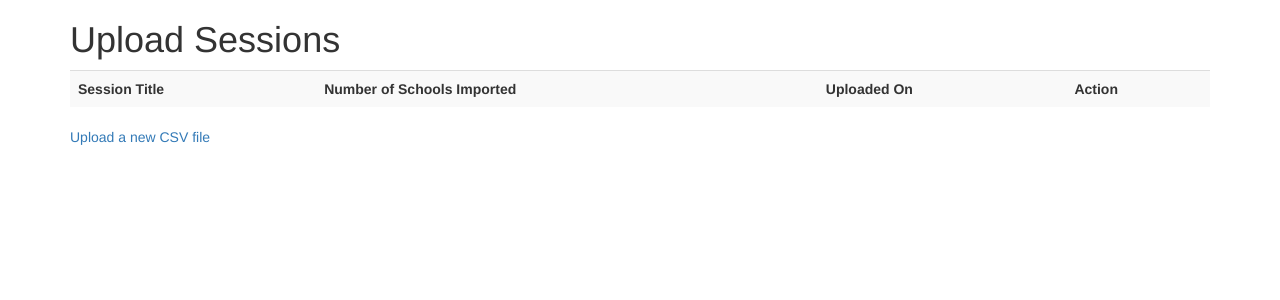
After one commit to miken/catacombs_prototype, a Django app: page /sessions/ in a window 1280 px wide. The commit adds this page. Shown: the top 300 px of the page. Run offline with Django 3.2, Linux system fonts and the light colour scheme; data that the repository does not hold is empty; some libraries are stand-ins or nearby versions.

Commit message:
Completed import sessions management

```diff
--- a/catacombs/urls.py
+++ b/catacombs/urls.py
@@ -2,7 +2,6 @@ from django.conf.urls import patterns, include, url
 from django.contrib.staticfiles.urls import staticfiles_urlpatterns
 
 import datacombo.views
-from datacombo.forms import UploadFileForm
 
 # Uncomment the next two lines to enable the admin:
 from django.contrib import admin
@@ -11,7 +10,6 @@ admin.autodiscover()
 urlpatterns = patterns('',
     # Examples:
     url(r'^$', datacombo.views.HomeView.as_view(), name='home-view'),
-    #url(r'^upload/$', datacombo.views.UploadFileFormPreview(UploadFileForm), name='upload'),
     url(r'^upload/$', datacombo.views.upload_file, name='upload'),
     url(r'^vars/$', datacombo.views.ListVariableView.as_view(), name='variables-list',),
     url(r'^vars/new$', datacombo.views.CreateVariableView.as_view(), name='variables-new',),
@@ -31,8 +29,11 @@ urlpatterns = patterns('',
         name='surveys-edit',),
     url(r'^surveys/delete/(?P<pk>\d+)/$', datacombo.views.DeleteSurveyView.as_view(),
         name='surveys-delete',),
-    url(r'^surveys/upload/(?P<pk>\d+)/$', datacombo.views.UploadSurveyView.as_view(),
-        name='surveys-upload',),
+    url(r'^sessions/$', datacombo.views.ListSessionView.as_view(), name='sessions-list',),
+    url(r'^sessions/edit/(?P<pk>\d+)/$', datacombo.views.UpdateSessionView.as_view(),
+        name='sessions-edit',),
+    url(r'^sessions/delete/(?P<pk>\d+)/$', datacombo.views.delete_session,
+        name='sessions-delete',),
     # Uncomment the admin/doc line below to enable admin documentation:
     url(r'^admin/doc/', include('django.contrib.admindocs.urls')),
 
--- a/datacombo/forms.py
+++ b/datacombo/forms.py
@@ -12,6 +12,7 @@ def get_survey_list():
 
 
 class UploadFileForm(forms.Form):
+    title = forms.CharField(max_length=100)
     survey_list = get_survey_list()
     survey = forms.ChoiceField(choices=survey_list)
     file = forms.FileField()
--- a/datacombo/models.py
+++ b/datacombo/models.py
@@ -3,7 +3,13 @@ from django.db import models
 
 # Create your models here.
 class ImportSession(models.Model):
+    title = models.CharField(max_length=100, default=u'Session with no name')
     date_created = models.DateField()
+
+    def school_count(self):
+        schools_participated = self.school_set.all()
+        count = len(schools_participated)
+        return count
 
 
 class Survey(models.Model):
--- /dev/null
+++ b/datacombo/templates/session_list.html
@@ -0,0 +1,29 @@
+{% extends "base.html" %}
+
+{% block content %}
+
+<h1>Upload Sessions</h1>
+
+<table class="table table-striped">
+  <tr>
+    <th>Session Title</th>
+    <th>Number of Schools Imported</th>
+    <th>Uploaded On</th>
+    <th>Action</th>
+  </tr>
+
+  {% for session in object_list %}
+  <tr class="session">
+    <td>{{ session.title }}</td>
+    <td>{{ session.school_count }}</td>
+    <td>{{ session.date_created }}</td>
+    <td>
+      <a href="{% url "sessions-edit" pk=session.id %}" class="btn btn-default">Edit</a>
+      <a href="{% url "sessions-delete" pk=session.id %}" class="btn btn-danger">Delete</a>
+    </td>
+  </tr>
+  {% endfor %}
+</table>
+
+<a href="{% url "upload" %}">Upload a new CSV file</a>
+{% endblock %}
--- a/datacombo/templates/upload_confirm.html
+++ b/datacombo/templates/upload_confirm.html
@@ -97,7 +97,11 @@
     <div class="container">
       <div class="row">
         <div class="col-lg-6 col-lg-offset-3">
-            <a href="" class="btn btn-danger btn-lg btn-block"><i class="icon-undo"> </i>Undo Import</a>
+          <!-- <form action="{% url "sessions-delete" pk=session_id %}" method="post"> -->
+            <!-- {% csrf_token %} -->
+            <!-- <input type="submit" name="delete" value="Undo Import" /> -->
+            <a href="{% url "sessions-delete" pk=session_id %}" class="btn btn-danger btn-lg btn-block"><i class="icon-undo"> </i>Undo Import</a>
+          <!-- </form> -->
         </div>
       </div>
     </div>
--- a/datacombo/views.py
+++ b/datacombo/views.py
@@ -5,9 +5,8 @@ from django.http import HttpResponse, HttpResponseRedirect
 from django.template import RequestContext
 from django.template.response import SimpleTemplateResponse
 from django.core.urlresolvers import reverse
-from django.shortcuts import render
+from django.shortcuts import render, render_to_response, get_object_or_404
 from django.views.generic import ListView, CreateView, UpdateView, DeleteView, TemplateView
-from django.contrib.formtools.preview import FormPreview
 
 from datacombo.models import Variable, School, Survey, SchoolParticipation, ImportSession
 from datacombo.forms import UploadFileForm
@@ -171,32 +170,7 @@ class DeleteSurveyView(DeleteView):
     def get_success_url(self):
         return reverse('surveys-list')
 
-
-class UploadSurveyView(UpdateView):
-
-    model = Survey
-    template_name = 'update_survey.html'
-
-    def get_success_url(self):
-        return reverse('home-view')
-
-    def get_context_data(self, **kwargs):
-        context = super(UploadSurveyView, self).get_context_data(**kwargs)
-        context['action'] = reverse('surveys-upload',
-                                    kwargs={'pk': self.get_object().id})
-
-        return context
-
-
-class UploadFileFormPreview(FormPreview):
-
-    form_template = 'upload.html'
-    preview_template = 'upload_confirm.html'
-
-    def done(self, request, cleaned_data):
-        return HttpResponseRedirect(reverse('home-view'))
-
-
+#View functions for handling file uploads
 def upload_file(request):
     if request.method == 'POST':
         form = UploadFileForm(request.POST, request.FILES)
@@ -235,7 +209,10 @@ def upload_file(request):
                 #Now create school objects for these schools
                 #First, remember this import session
                 session = ImportSession()
+                session.title = request.POST['title']
                 session.date_created = datetime.datetime.now()
+                #If success, save this session
+                session.save()
 
                 csv_sch_object_list = []
                 csv_schpart_object_list = []
@@ -259,8 +236,6 @@ def upload_file(request):
                     schpart.save()
                     csv_schpart_object_list.append(schpart)
 
-                #If success, save this session
-                session.save()
 
                 #Pare this list down for faster lookup
                 csv_cols_in_db = [c for c in csv_collist if c in selected_survey_varlist]
@@ -283,9 +258,45 @@ def upload_file(request):
                 context['number_of_new_schools'] = number_of_new_schools
                 context['sch_objects'] = csv_sch_object_list
                 context['participation_objects'] = csv_schpart_object_list
+                context['session_id'] = session.id
             #Redirect to upload summary after POST
             response = SimpleTemplateResponse('upload_confirm.html', context=context)
             return response
     else:
         form = UploadFileForm()
-    return render(request, 'upload.html', {'form': form})
+    return render_to_response('upload.html', {'form': form}, context_instance=RequestContext(request))
+
+
+def delete_session(request, pk):
+    session = get_object_or_404(ImportSession, pk=pk)
+    if request.method == 'POST':
+        session.delete()
+        return HttpResponseRedirect(reverse('sessions-list'))
+    else:
+        #session = get_object_or_404(ImportSession, pk=pk)
+        return render(request, 'delete_session.html', {'session': session})
+
+
+
+#Views for Import Session
+class ListSessionView(ListView):
+
+    model = ImportSession
+    template_name = 'session_list.html'
+
+
+class UpdateSessionView(UpdateView):
+
+    model = ImportSession
+    template_name = 'edit_session.html'
+
+    def get_success_url(self):
+        return reverse('sessions-list')
+
+    def get_context_data(self, **kwargs):
+
+        context = super(UpdateSessionView, self).get_context_data(**kwargs)
+        context['action'] = reverse('sessions-edit',
+                                    kwargs={'pk': self.get_object().id})
+
+        return context
```
Also changed, not shown: catacombs/whichcomp.py (+6 -9 lines), datacombo/templates/delete_session.html (added, +16 -0 lines), datacombo/templates/edit_session.html (added, +20 -0 lines), datacombo/templates/index.html (+12 -5 lines), datacombo/templates/participation_list.html (added, +27 -0 lines), datacombo/migrations/0008_auto__add_field_importsession_title.py (added).
